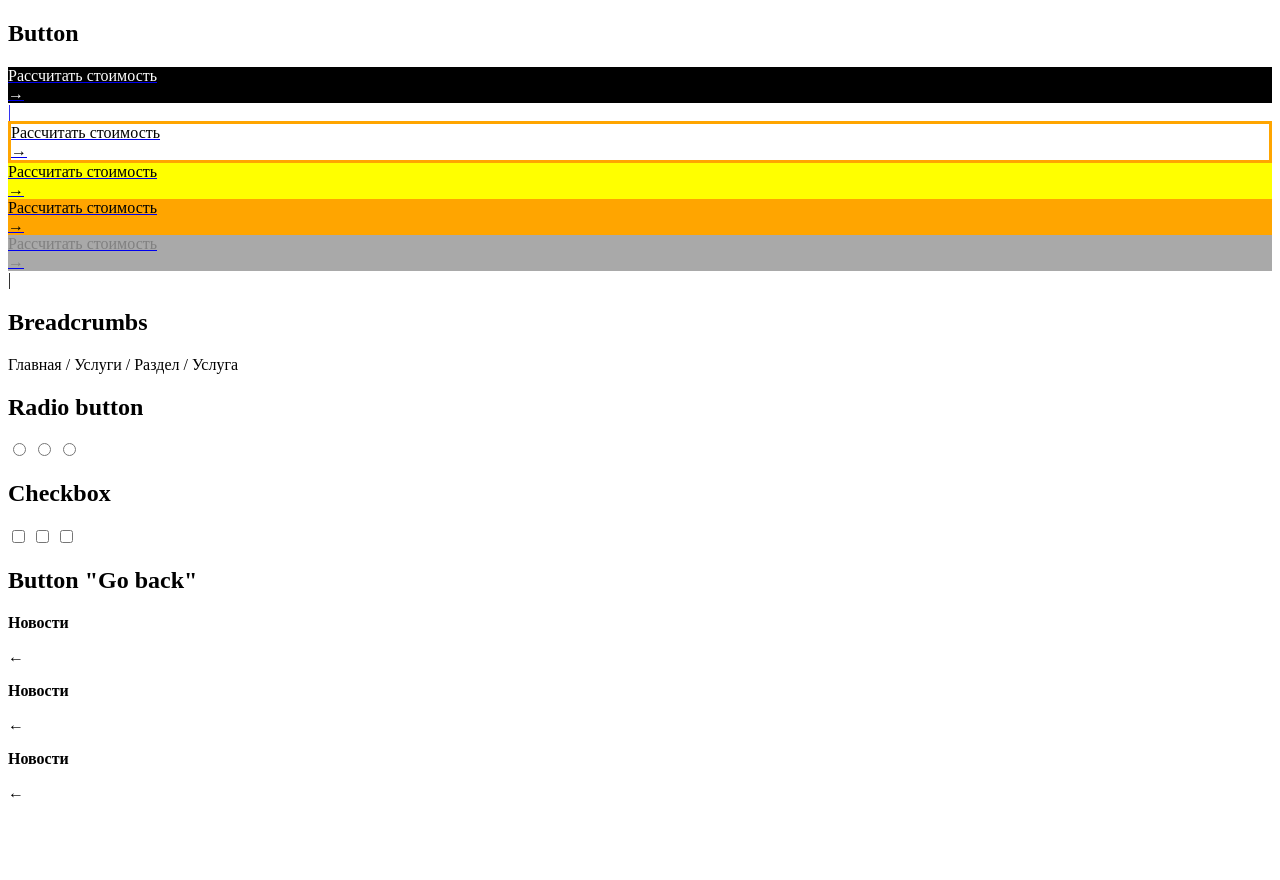
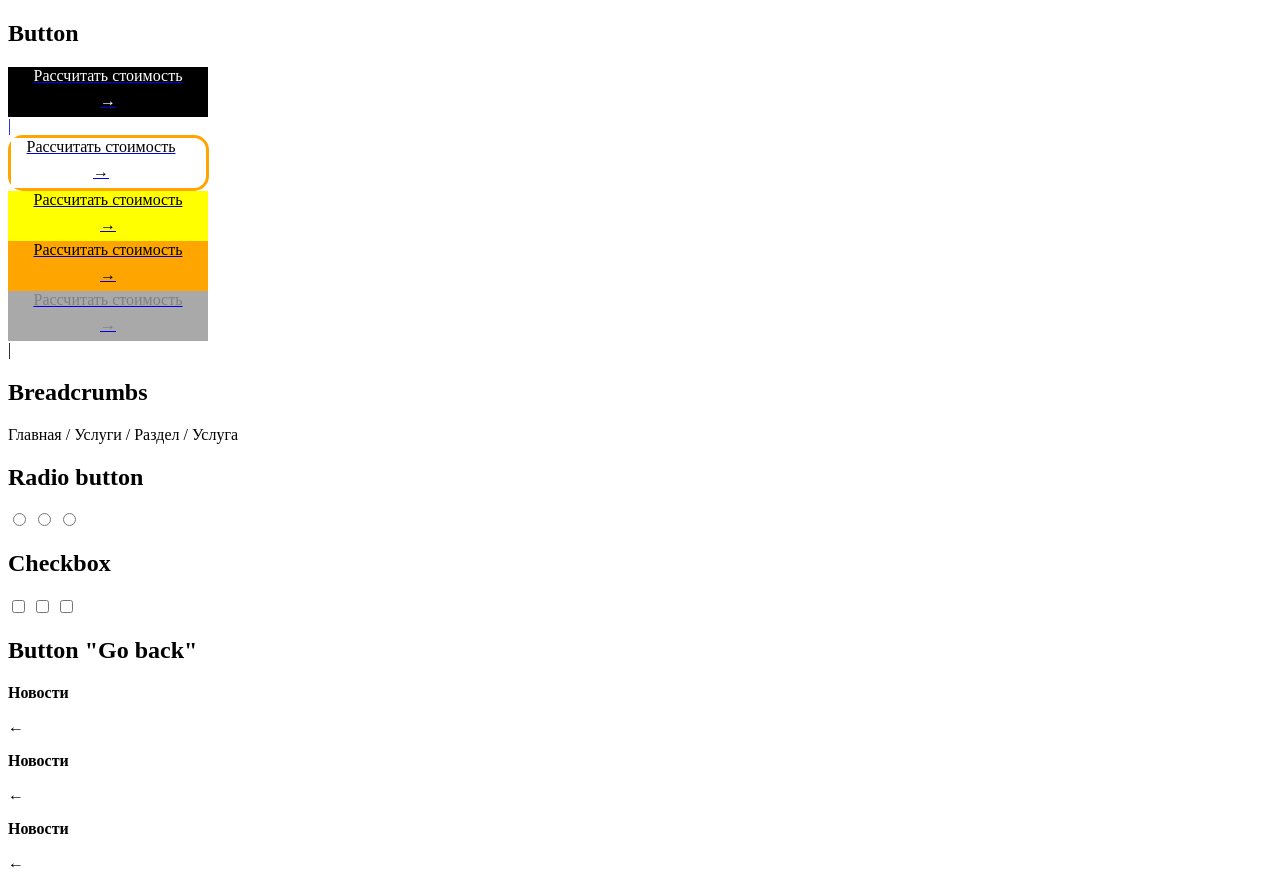
Before and after one commit to Alisher0923/test, a plain HTML site: page index.html in a window 1280 px wide. Before the commit the page ends 810 px from the top, so only its background shows below. Drawn offline with Linux system fonts and the light colour scheme.

Commit message:
продолжаю работать в css

```diff
--- a/index.html
+++ b/index.html
@@ -13,8 +13,10 @@
         <h2 class="title"><b>Button</b></h2>
 
         <a href="1.html" class="black_btn">
+            <div class="border_1">
                 <div class="blc_btn_1">Рассчитать стоимость</div>
                 <div class="right_arrow_1"> &#8594;</div>
+            </div>
         </a>
         <a href="2.html" class="white_btn">|
             <div class="border_2">
@@ -23,16 +25,22 @@
             </div>
         </a>
         <a href="3.html" class="yellow_btn">
+            <div class="border_3">
             <div class="blc_btn_3">Рассчитать стоимость</div>
             <div class="right_arrow_3"> &#8594;</div>
+            </div>
         </a>
         <a href="4.html" class="orange_btn">
+            <div class="border_4">
                 <div class="blc_btn_4">Рассчитать стоимость</div>
                 <div class="right_arrow_4"> &#8594;</div>
+            </div>
         </a>
         <a href="5.html" class="gray_btn">
+            <div class="border_5">
                 <div class="blc_btn_5">Рассчитать стоимость</div>
                 <div class="right_arrow_5"> &#8594;</div>
+            </div>
         </a>
     </div>
 
--- a/style/style.css
+++ b/style/style.css
@@ -1,44 +1,88 @@
+.border_1{
+    border-radius: 15px;
+}
 .right_arrow_1{
     background-color: black;
     color: white;
+    width: 200px;
+    height: 25px;
+    text-align: center;
+
 }
 .blc_btn_1{
     background-color: black;
     color: white;
+    width: 200px;
+    height: 25px;
+    text-align: center;
 }
 .border_2{
     border: 3px solid orange;
+    width: 195px;
+    border-radius: 15px;
 }
 .right_arrow_2{
     background-color: white;
     color: black;
+    width: 180px;
+    height: 25px;
+    text-align: center;
 }
 .blc_btn_2{
     background-color: white;
     color: black;
+    width: 180px;
+    height: 25px;
+    text-align: center;
+}
+.border_3{
+    border-radius: 15px;
 }
 .right_arrow_3{
     background-color: yellow;
     color: black;
+    width: 200px;
+    height: 25px;
+    text-align: center;
 }
 .blc_btn_3{
     background-color: yellow;
     color: black;
+    width: 200px;
+    height: 25px;
+    text-align: center;
+}
+.border_4{
+    border-radius: 15px;
 }
 .right_arrow_4{
     background-color: orange;
     color: black;
+    width: 200px;
+    height: 25px;
+    text-align: center;
 }
 .blc_btn_4{
     background-color: orange;
     color: black;
+    width: 200px;
+    height: 25px;
+    text-align: center;
 }
-
+.border_5{
+    border-radius: 15px;
+}
 .right_arrow_5{
     background-color: darkgray;
     color: gray;
+    width: 200px;
+    height: 25px;
+    text-align: center;
 }
 .blc_btn_5{
     background-color: darkgray;
     color: gray;
+    width: 200px;
+    height: 25px;
+    text-align: center;
 }
```
Lines whose indentation alone changed are shown as unchanged.
